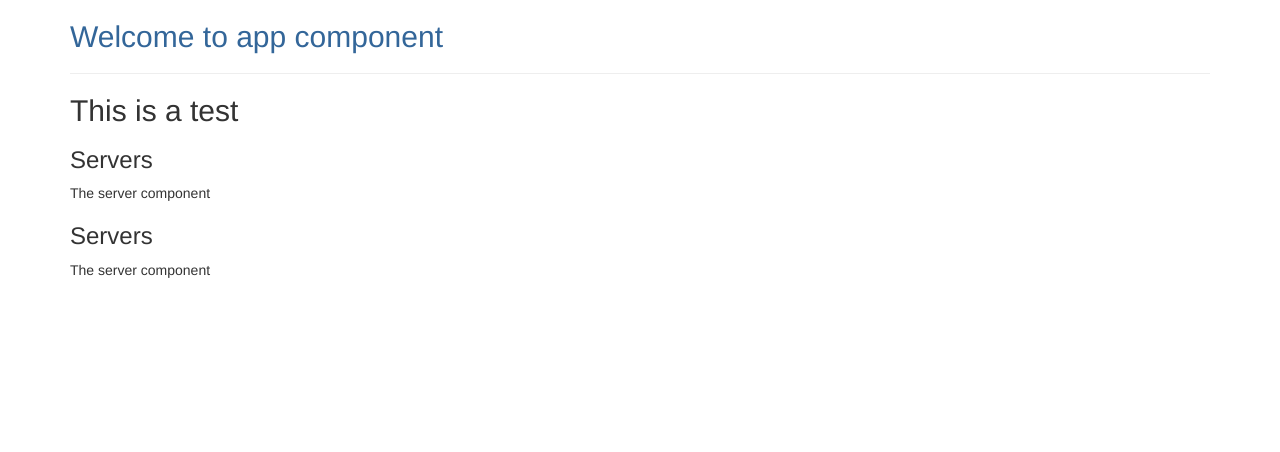
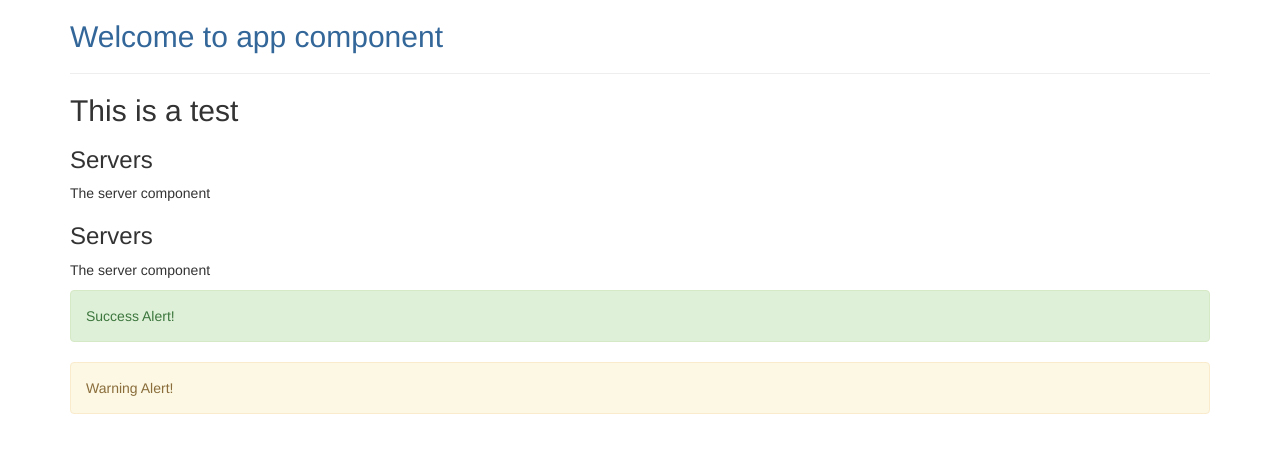
Before and after one commit to ryan-learning-git/angular-my-first-app, an Angular app: page / in a window 1280 px wide. Shown: the top 452 px of the page. Built offline with nearby package versions, Linux system fonts and the light colour scheme.

Commit message:
Completed first assignment - to create warning alert and success alert.

```diff
--- /dev/null
+++ b/src/app/alerts/success-alert/success-alert.component.html
@@ -0,0 +1 @@
+<p class="alert alert-success">Success Alert!</p>
--- /dev/null
+++ b/src/app/alerts/success-alert/success-alert.component.ts
@@ -0,0 +1,15 @@
+import { Component, OnInit } from '@angular/core';
+
+@Component({
+  selector: 'app-success-alert',
+  templateUrl: './success-alert.component.html',
+  styleUrls: ['./success-alert.component.css']
+})
+export class SuccessAlertComponent implements OnInit {
+
+  constructor() { }
+
+  ngOnInit() {
+  }
+
+}
--- /dev/null
+++ b/src/app/alerts/warning-alert/warning-alert.component.html
@@ -0,0 +1 @@
+<p class="alert alert-warning">Warning Alert!</p>
--- /dev/null
+++ b/src/app/alerts/warning-alert/warning-alert.component.ts
@@ -0,0 +1,15 @@
+import { Component, OnInit } from '@angular/core';
+
+@Component({
+  selector: 'app-warning-alert',
+  templateUrl: './warning-alert.component.html',
+  styleUrls: ['./warning-alert.component.css']
+})
+export class WarningAlertComponent implements OnInit {
+
+  constructor() { }
+
+  ngOnInit() {
+  }
+
+}
--- a/src/app/app.component.html
+++ b/src/app/app.component.html
@@ -5,6 +5,8 @@
       <hr/>
       <!-- <app-servers></app-servers> -->
       <app-servers></app-servers>
+      <app-success-alert>Hello</app-success-alert>
+      <app-warning-alert>Goodbye</app-warning-alert>
     </div>
   </div>
 </div>
--- a/src/app/app.module.ts
+++ b/src/app/app.module.ts
@@ -6,13 +6,17 @@
 import { FormsModule } from '@angular/forms';
 import { ServerComponent } from './server/server.component';
 import { ServersComponent } from './servers/servers.component';
+import { WarningAlertComponent } from './alerts/warning-alert/warning-alert.component';
+import { SuccessAlertComponent } from './alerts/success-alert/success-alert.component';
 
 
 @NgModule({
   declarations: [
     AppComponent,
     ServerComponent,
-    ServersComponent
+    ServersComponent,
+    WarningAlertComponent,
+    SuccessAlertComponent
   ],
   imports: [
     BrowserModule,
```
Also changed, not shown: src/app/alerts/success-alert/success-alert.component.css (added), src/app/alerts/warning-alert/warning-alert.component.css (added), 1 other file (tests, documents, lock files or other folders).
